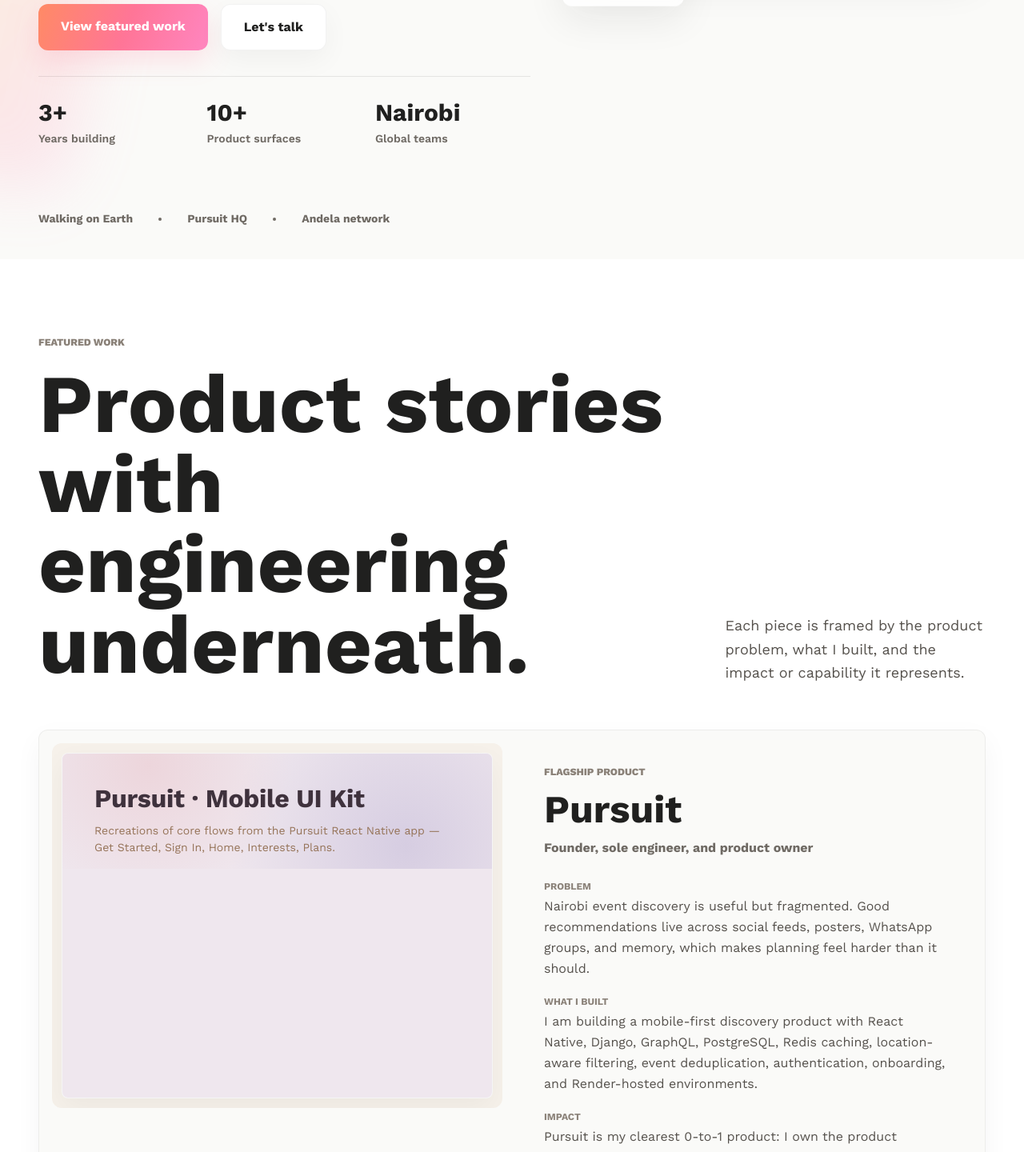
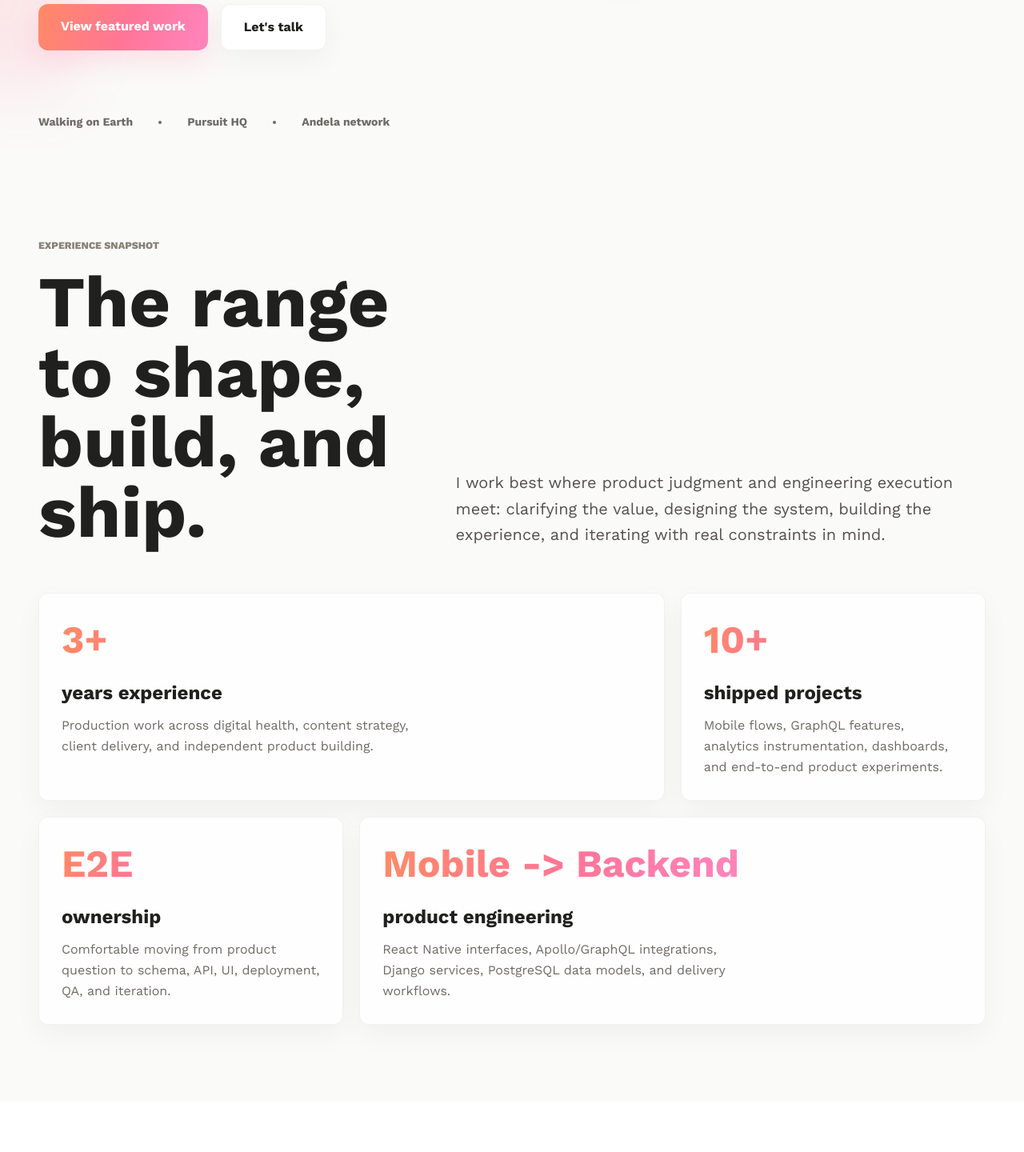
Before and after one commit to faithkatherine/Portfolio, a Next.js app: page / in a window 1280 px wide. Shown: the part 1050-2490 px from the top of the page at 80% size. Built offline with nearby package versions, Linux system fonts and the light colour scheme.

Commit message:
Update the footer and the experience sections

```diff
--- a/src/components/Contact.tsx
+++ b/src/components/Contact.tsx
@@ -22,17 +22,20 @@
 
 const Contact = () => {
   return (
-    <section id="contact" className="bg-[#20201F] px-4 py-6">
-      <div className="relative mx-auto max-w-7xl overflow-hidden rounded-2xl bg-[#FAFAF8] px-6 py-20 shadow-paper-hover lg:px-12 lg:py-24">
-        <div className="absolute -right-20 -top-24 h-80 w-80 rounded-[3rem] bg-gradient-to-br from-[#FF8A65] via-[#FF7597] to-[#9C6FDE] opacity-25 blur-3xl" />
-        <div className="absolute -bottom-24 left-12 h-64 w-44 rotate-12 rounded-[3rem] bg-gradient-to-br from-[#FFC06B] to-[#FF87C3] opacity-20 blur-2xl" />
+    <section
+      id="contact"
+      className="relative overflow-hidden bg-[#141312] px-6 py-24 text-white lg:px-12 lg:py-28"
+    >
+      <div className="absolute inset-0 bg-[radial-gradient(circle_at_18%_18%,rgba(255,138,101,0.24),transparent_34%),radial-gradient(circle_at_82%_24%,rgba(156,111,222,0.22),transparent_32%),linear-gradient(135deg,#141312_0%,#201716_48%,#181421_100%)]" />
+      <div className="absolute -bottom-32 left-1/2 h-80 w-[42rem] -translate-x-1/2 rounded-full bg-gradient-to-r from-[#FF8A65]/20 via-[#FF87C3]/16 to-[#9C6FDE]/18 blur-3xl" />
 
-        <div className="relative max-w-4xl">
-          <p className="section-kicker">Contact</p>
-          <h2 className="mt-5 text-[clamp(3rem,8vw,6.8rem)] font-bold leading-[0.96] text-[#20201F]">
+      <div className="relative mx-auto max-w-7xl">
+        <div className="max-w-4xl">
+          <p className="text-xs font-bold uppercase text-[#FFB497]">Contact</p>
+          <h2 className="mt-5 text-[clamp(3rem,8vw,6.8rem)] font-bold leading-[0.96] text-white">
             Let&apos;s build something meaningful.
           </h2>
-          <p className="mt-7 max-w-2xl text-xl leading-relaxed text-[#55514C]">
+          <p className="mt-7 max-w-2xl text-xl leading-relaxed text-white/72">
             I am open to full-time product engineering roles, thoughtful
             freelance builds, and collaborations where the problem is worth
             caring about.
@@ -48,7 +51,7 @@
                 className={`inline-flex items-center justify-center gap-3 rounded-xl px-6 py-4 text-base font-bold transition hover:-translate-y-0.5 focus:outline-none focus:ring-4 ${
                   index === 0
                     ? "gradient-button text-white shadow-soft-glow focus:ring-[#FF87C3]/30"
-                    : "border border-black/[0.05] bg-white text-[#20201F] shadow-paper hover:shadow-paper-hover focus:ring-[#20201F]/10"
+                    : "border border-white/10 bg-white/[0.07] text-white hover:bg-white/[0.12] focus:ring-white/15"
                 }`}
               >
                 <Icon className="h-5 w-5" aria-hidden="true" />
@@ -58,7 +61,7 @@
           </div>
         </div>
 
-        <div className="relative mt-16 flex flex-col gap-3 border-t border-[#20201F]/10 pt-6 text-sm font-semibold text-[#6F6A64] sm:flex-row sm:items-center sm:justify-between">
+        <div className="mt-20 flex flex-col gap-3 text-sm font-semibold text-white/50 sm:flex-row sm:items-center sm:justify-between">
           <p>Faith Catherine Otieno</p>
           <p>Built with Next.js, Tailwind CSS, and a product-builder bias.</p>
         </div>
--- a/src/components/Hero.tsx
+++ b/src/components/Hero.tsx
@@ -94,27 +94,6 @@
             </a>
           </motion.div>
 
-          <motion.div
-            initial={{ opacity: 0, y: 18 }}
-            animate={{ opacity: 1, y: 0 }}
-            transition={{ duration: 0.55, delay: 0.32 }}
-            className="grid max-w-2xl grid-cols-3 gap-4 border-t border-[#20201F]/10 pt-7"
-          >
-            {[
-              ["3+", "Years building"],
-              ["10+", "Product surfaces"],
-              ["Nairobi", "Global teams"],
-            ].map(([value, label]) => (
-              <div key={label}>
-                <p className="text-3xl font-bold text-[#20201F]">
-                  {value}
-                </p>
-                <p className="mt-1 text-sm font-semibold text-[#6F6A64]">
-                  {label}
-                </p>
-              </div>
-            ))}
-          </motion.div>
         </div>
 
         <motion.div
--- a/src/components/Projects.tsx
+++ b/src/components/Projects.tsx
@@ -2,6 +2,37 @@
 
 import Image from "next/image";
 import { motion } from "framer-motion";
+
+const stats = [
+  {
+    number: "3+",
+    label: "years experience",
+    detail:
+      "Production work across digital health, content strategy, client delivery, and independent product building.",
+    className: "md:col-span-2",
+  },
+  {
+    number: "10+",
+    label: "shipped projects",
+    detail:
+      "Mobile flows, GraphQL features, analytics instrumentation, dashboards, and end-to-end product experiments.",
+    className: "",
+  },
+  {
+    number: "E2E",
+    label: "ownership",
+    detail:
+      "Comfortable moving from product question to schema, API, UI, deployment, QA, and iteration.",
+    className: "",
+  },
+  {
+    number: "Mobile -> Backend",
+    label: "product engineering",
+    detail:
+      "React Native interfaces, Apollo/GraphQL integrations, Django services, PostgreSQL data models, and delivery workflows.",
+    className: "md:col-span-2",
+  },
+];
 
 const projects = [
   {
@@ -76,8 +107,50 @@
 
 const Projects = () => {
   return (
-    <section id="work" className="bg-white py-24">
-      <div className="mx-auto max-w-7xl px-6 lg:px-12">
+    <>
+      <section id="snapshot" className="bg-[#FAFAF8] py-24">
+        <div className="mx-auto max-w-7xl px-6 lg:px-12">
+          <div className="grid gap-8 lg:grid-cols-[0.85fr_1.15fr] lg:items-end">
+            <div>
+              <p className="section-kicker">Experience snapshot</p>
+              <h2 className="mt-4 text-[clamp(2.8rem,7vw,6rem)] font-bold leading-[0.98] text-[#20201F]">
+                The range to shape, build, and ship.
+              </h2>
+            </div>
+            <p className="max-w-2xl text-xl leading-relaxed text-[#55514C]">
+              I work best where product judgment and engineering execution meet:
+              clarifying the value, designing the system, building the
+              experience, and iterating with real constraints in mind.
+            </p>
+          </div>
+
+          <div className="mt-14 grid grid-cols-1 gap-5 md:grid-cols-3">
+            {stats.map((stat, index) => (
+              <motion.article
+                key={stat.label}
+                initial={{ opacity: 0, y: 24 }}
+                whileInView={{ opacity: 1, y: 0 }}
+                viewport={{ once: true, margin: "-80px" }}
+                transition={{ duration: 0.5, delay: index * 0.05 }}
+                className={`rounded-xl border border-black/[0.05] bg-white/82 p-7 shadow-paper transition duration-300 hover:-translate-y-0.5 hover:shadow-paper-hover ${stat.className}`}
+              >
+                <p className="gradient-text text-4xl font-bold leading-tight md:text-5xl">
+                  {stat.number}
+                </p>
+                <h3 className="mt-5 text-2xl font-bold text-[#20201F]">
+                  {stat.label}
+                </h3>
+                <p className="mt-3 max-w-md leading-relaxed text-[#6F6A64]">
+                  {stat.detail}
+                </p>
+              </motion.article>
+            ))}
+          </div>
+        </div>
+      </section>
+
+      <section id="work" className="bg-white py-24">
+        <div className="mx-auto max-w-7xl px-6 lg:px-12">
         <div className="mb-14 flex flex-col gap-6 md:flex-row md:items-end md:justify-between">
           <div>
             <p className="section-kicker">Featured work</p>
@@ -188,8 +261,9 @@
             </motion.article>
           ))}
         </div>
-      </div>
-    </section>
+        </div>
+      </section>
+    </>
   );
 };
 
```
